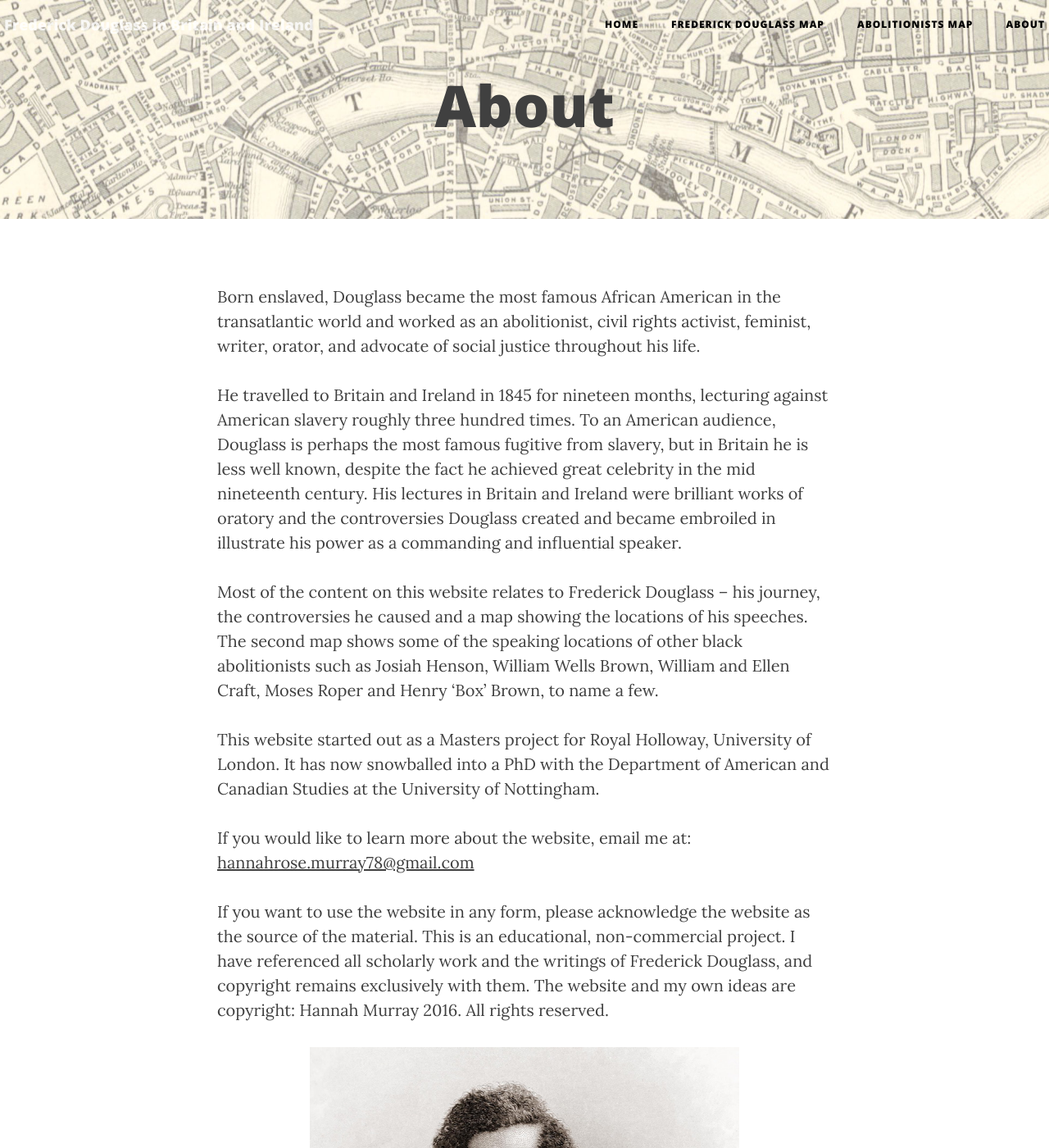
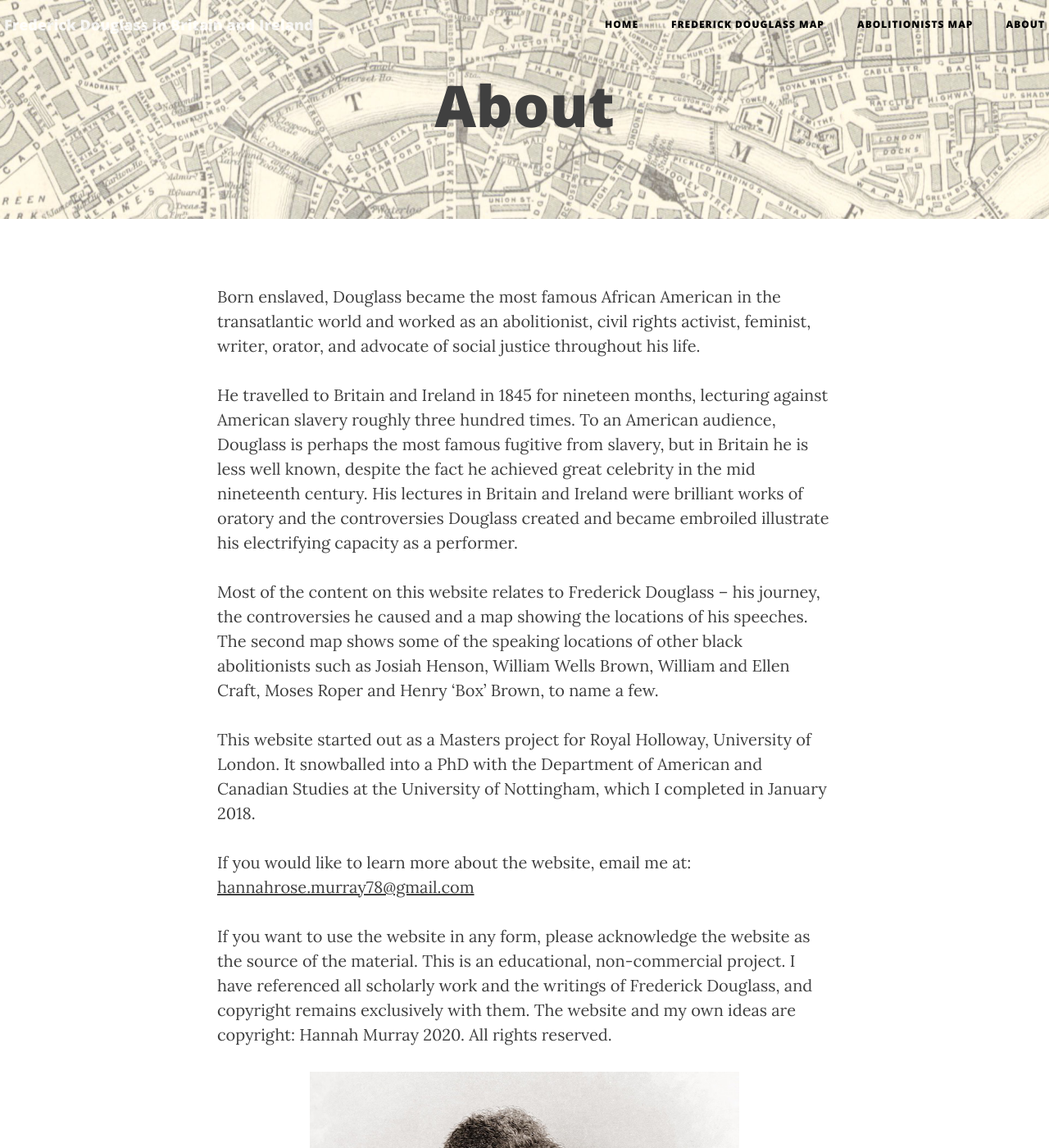
Before and after one commit to FDUK/fduk.github.io, a Jekyll site: the page built from about.md, in a window 1280 px wide and 1400 px high. Shown: the whole window at 82% size. Built offline with Jekyll 4.4.1, drawn with Linux system fonts in a browser that asks for light colours; nearby versions of some CDN libraries.

Commit message:
Update about.md

```diff
--- a/about.md
+++ b/about.md
@@ -6,15 +6,15 @@ innav: yes
 
 Born enslaved, Douglass became the most famous African American in the transatlantic world and worked as an abolitionist, civil rights activist, feminist, writer, orator, and advocate of social justice throughout his life.
 
-He travelled to Britain and Ireland in 1845 for nineteen months, lecturing against American slavery roughly three hundred times. To an American audience, Douglass is perhaps the most famous fugitive from slavery, but in Britain he is less well known, despite the fact he achieved great celebrity in the mid nineteenth century. His lectures in Britain and Ireland were brilliant works of oratory and the controversies Douglass created and became embroiled in illustrate his power as a commanding and influential speaker.
+He travelled to Britain and Ireland in 1845 for nineteen months, lecturing against American slavery roughly three hundred times. To an American audience, Douglass is perhaps the most famous fugitive from slavery, but in Britain he is less well known, despite the fact he achieved great celebrity in the mid nineteenth century. His lectures in Britain and Ireland were brilliant works of oratory and the controversies Douglass created and became embroiled illustrate his electrifying capacity as a performer.
 
 Most of the content on this website relates to Frederick Douglass – his journey, the controversies he caused and a map showing the locations of his speeches. The second map shows some of the speaking locations of other black abolitionists such as Josiah Henson, William Wells Brown, William and Ellen Craft, Moses Roper and Henry ‘Box’ Brown, to name a few.
 
-This website started out as a Masters project for Royal Holloway, University of London. It has now snowballed into a PhD with the Department of American and Canadian Studies at the University of Nottingham.
+This website started out as a Masters project for Royal Holloway, University of London. It snowballed into a PhD with the Department of American and Canadian Studies at the University of Nottingham, which I completed in January 2018.
 
 If you would like to learn more about the website, email me at: [hannahrose.murray78@gmail.com](mailto:hannahrose.murray78@gmail.com)
 
-If you want to use the website in any form, please acknowledge the website as the source of the material. This is an educational, non-commercial project. I have referenced all scholarly work and the writings of Frederick Douglass, and copyright remains exclusively with them. The website and my own ideas are copyright: Hannah Murray 2016. All rights reserved.
+If you want to use the website in any form, please acknowledge the website as the source of the material. This is an educational, non-commercial project. I have referenced all scholarly work and the writings of Frederick Douglass, and copyright remains exclusively with them. The website and my own ideas are copyright: Hannah Murray 2020. All rights reserved.
 
 <img src="/img/Frederick_Douglass.jpg" alt="Frederick Douglass as a younger man"/>
 <span class="caption text-muted">Frederick Douglass as a younger man (Wikipedia)</span>
```
